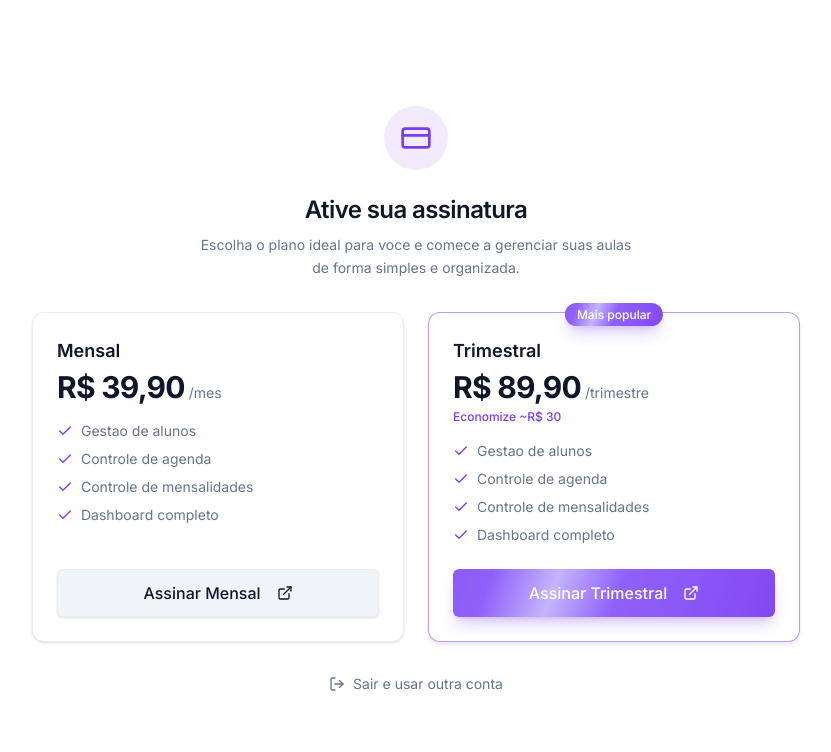
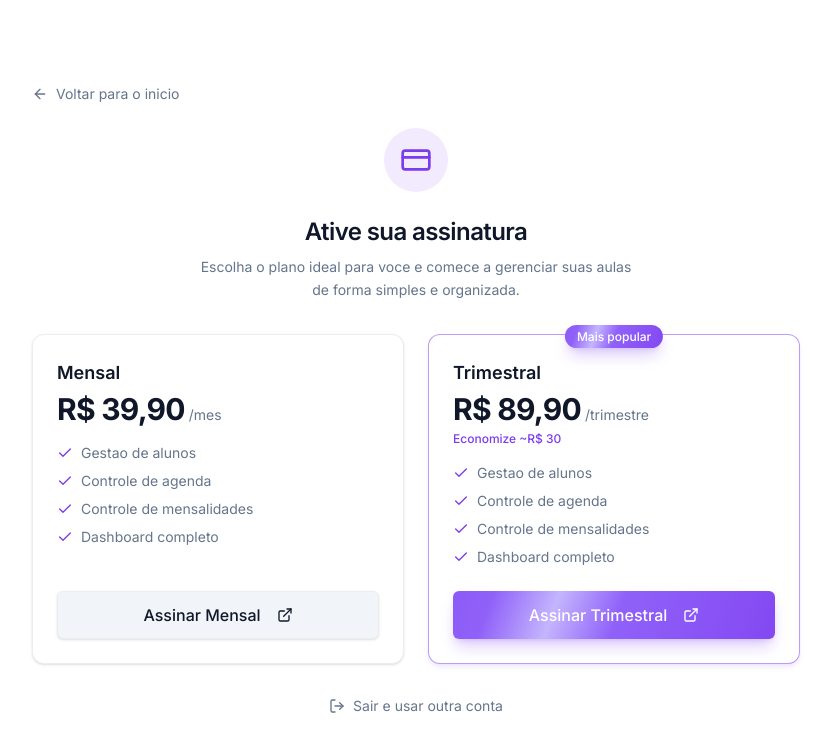
Before and after one commit to pedrohenriquebasilio/PLANNFLY-SYSTEM, a Next.js app in the folder frontend/: page /subscription in a window 1280 px wide. Shown: the top 752 px of the page, without its empty margins (224-1055 px from the left). Built offline with nearby package versions, Linux system fonts and the light colour scheme; no server answers.

Commit message:
fix redirects

```diff
--- a/frontend/app/lib/api.ts
+++ b/frontend/app/lib/api.ts
@@ -1,4 +1,4 @@
-import { getSession } from "next-auth/react";
+import { getSession, signOut } from "next-auth/react";
 
 const API_URL = process.env.NEXT_PUBLIC_API_URL;
 const API_TIMEOUT = Number(process.env.NEXT_PUBLIC_API_TIMEOUT) || 10000;
@@ -115,6 +115,13 @@ async function fetchWithTimeout(
   }
 }
 
+// Handle 401 - clear session and redirect to login
+function handleUnauthorized(): void {
+  if (typeof window === 'undefined') return;
+  invalidateTokenCache();
+  signOut({ callbackUrl: '/login' });
+}
+
 // Handle 402 - redirect to subscription page to choose a plan
 function handlePaymentRequired(): void {
   if (typeof window === 'undefined') return;
@@ -132,12 +139,14 @@ async function parseResponse<T>(response: Response): Promise<ApiResponse<T>> {
     data = (await response.text()) as unknown as T;
   }
 
+  if (response.status === 401) {
+    handleUnauthorized();
+    throw new ApiException('Sessão expirada', 401);
+  }
+
   if (response.status === 402) {
     handlePaymentRequired();
-    throw new ApiException(
-      'Assinatura necessária',
-      402,
-    );
+    throw new ApiException('Assinatura necessária', 402);
   }
 
   if (!response.ok) {
--- a/frontend/app/subscription/page.tsx
+++ b/frontend/app/subscription/page.tsx
@@ -1,6 +1,7 @@
 "use client";
 
 import { useState } from "react";
+import { useRouter } from "next/navigation";
 import { signOut } from "next-auth/react";
 import { Card } from "../components/ui/card";
 import { Button } from "../components/ui/button";
@@ -65,6 +66,7 @@ function formatPhone(value: string): string {
 }
 
 export default function SubscriptionPage() {
+  const router = useRouter();
   const [step, setStep] = useState<Step>("plans");
   const [selectedPlan, setSelectedPlan] = useState<PlanType | null>(null);
   const [cpf, setCpf] = useState("");
@@ -129,6 +131,16 @@ export default function SubscriptionPage() {
       <div className="w-full max-w-3xl animate-in fade-in slide-in-from-bottom-4 duration-500">
         {step === "plans" && (
           <>
+            <div className="mb-6">
+              <button
+                onClick={() => router.push("/home")}
+                className="flex items-center gap-2 text-sm text-muted-foreground hover:text-foreground transition-colors"
+              >
+                <ArrowLeft className="w-4 h-4" />
+                Voltar para o inicio
+              </button>
+            </div>
+
             <div className="flex flex-col items-center text-center space-y-6 mb-8">
               <div className="w-16 h-16 bg-primary/10 rounded-full flex items-center justify-center">
                 <CreditCard className="w-8 h-8 text-primary" />
```
